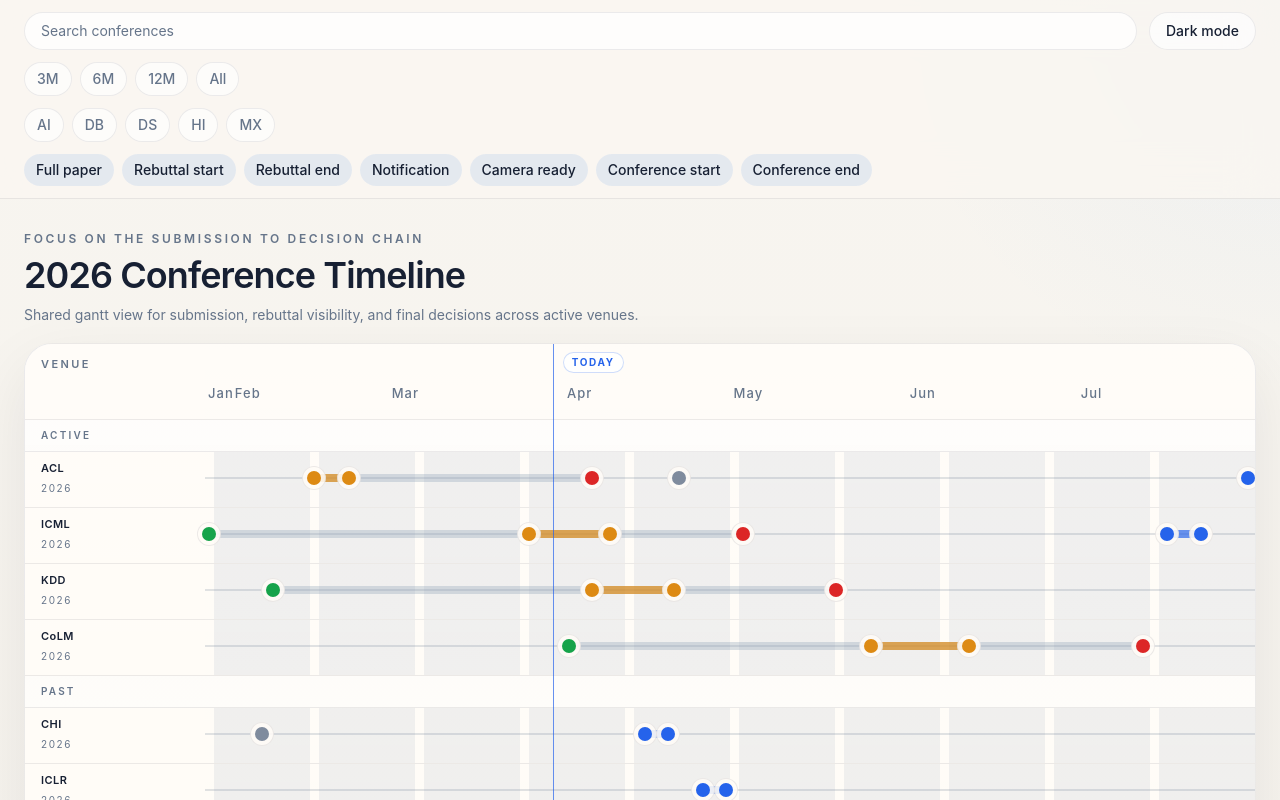
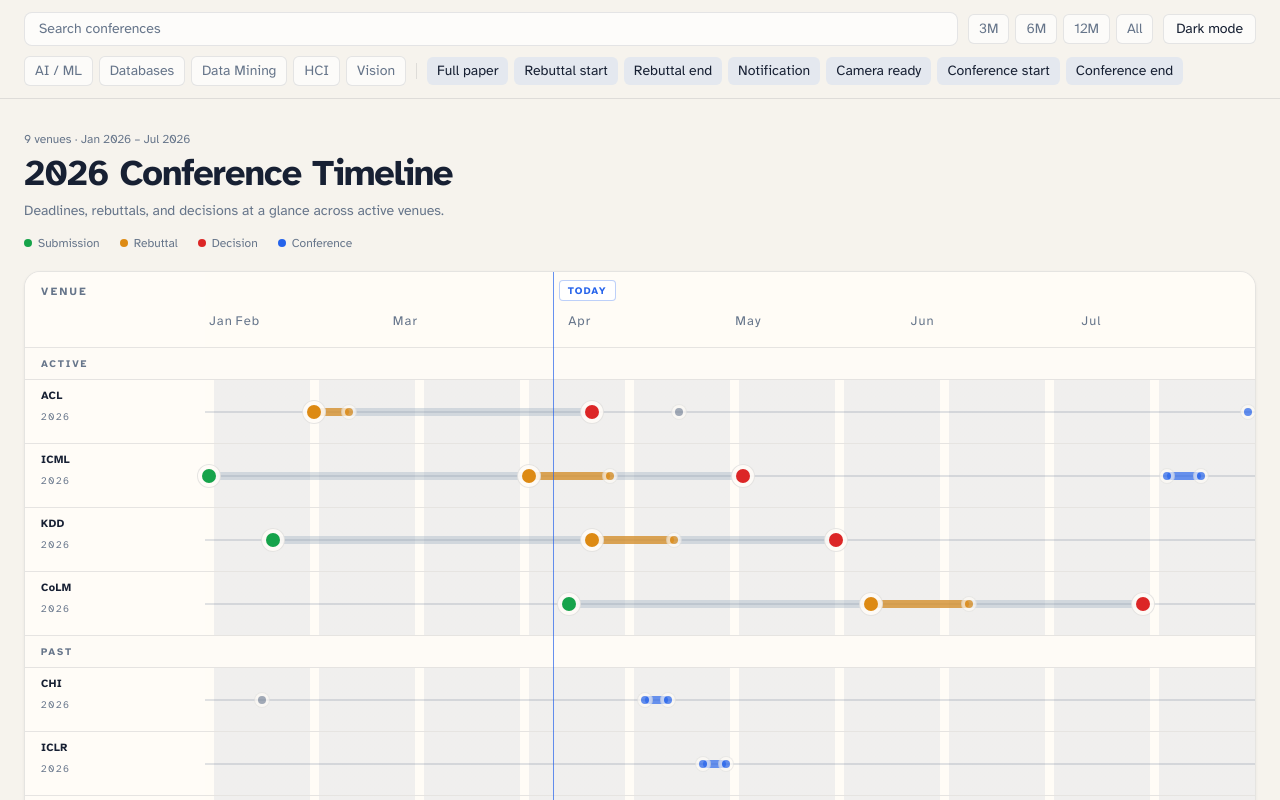
Before and after one commit to aprylewu/aitimeline, a Next.js app: page / in a window 1280 px wide. Shown: the top 800 px of the page. Built offline with nearby package versions, Linux system fonts and the light colour scheme.

Commit message:
Polish timeline browser filters and empty state

```diff
--- a/app/globals.css
+++ b/app/globals.css
@@ -4,10 +4,10 @@
   --page-bg: #f6f3ed;
   --surface-bg: rgba(255, 252, 247, 0.88);
   --surface-elevated: rgba(255, 255, 255, 0.92);
-  --controls-bg: rgba(250, 247, 242, 0.8);
+  --controls-bg: #f6f3ed;
   --input-bg: rgba(255, 255, 255, 0.72);
-  --tooltip-bg: rgba(255, 255, 255, 0.95);
-  --panel-border: rgba(15, 23, 42, 0.08);
+  --tooltip-bg: #fffcf7;
+  --panel-border: rgba(15, 23, 42, 0.1);
   --chip-bg: rgba(255, 255, 255, 0.68);
   --chip-active-bg: rgba(226, 232, 240, 0.88);
   --chip-border: rgba(15, 23, 42, 0.1);
@@ -35,9 +35,9 @@
   --page-bg: #070b14;
   --surface-bg: rgba(12, 18, 31, 0.88);
   --surface-elevated: rgba(17, 24, 39, 0.94);
-  --controls-bg: rgba(7, 11, 20, 0.86);
+  --controls-bg: #0a0f1a;
   --input-bg: rgba(15, 23, 42, 0.84);
-  --tooltip-bg: rgba(12, 18, 31, 0.96);
+  --tooltip-bg: #0c121f;
   --panel-border: rgba(148, 163, 184, 0.18);
   --chip-bg: rgba(15, 23, 42, 0.72);
   --chip-active-bg: rgba(30, 41, 59, 0.96);
@@ -68,39 +68,30 @@
 
 body {
   min-height: 100vh;
-  background:
-    radial-gradient(circle at top left, rgba(255, 255, 255, 0.16), transparent 28%),
-    linear-gradient(180deg, color-mix(in srgb, var(--page-bg) 78%, white) 0%, var(--page-bg) 100%);
+  background: var(--page-bg);
   color: var(--text-primary);
   font-family:
-    "Atkinson Hyperlegible",
+    var(--font-body),
     "SF Pro Display",
     "Helvetica Neue",
     "Segoe UI",
     sans-serif;
 }
 
-.timeline-browser {
-  background:
-    radial-gradient(circle at top right, rgba(96, 165, 250, 0.08), transparent 24%),
-    linear-gradient(180deg, color-mix(in srgb, var(--page-bg) 84%, white) 0%, var(--page-bg) 100%);
-}
-
 .timeline-shell {
-  background:
-    linear-gradient(180deg, color-mix(in srgb, var(--surface-elevated) 88%, transparent) 0%, var(--surface-bg) 100%);
-  box-shadow: 0 24px 64px rgba(15, 23, 42, 0.08);
+  background: var(--surface-bg);
+  box-shadow: 0 1px 3px rgba(15, 23, 42, 0.06);
 }
 
 .timeline-meta-head,
 .timeline-meta-cell {
-  background: color-mix(in srgb, var(--surface-bg) 92%, transparent);
+  background: color-mix(in srgb, var(--surface-bg) 96%, transparent);
 }
 
 .timeline-axis,
 .timeline-row {
   position: relative;
-  background: color-mix(in srgb, var(--surface-bg) 76%, transparent);
+  background: color-mix(in srgb, var(--surface-bg) 80%, transparent);
 }
 
 .timeline-axis {
@@ -132,21 +123,21 @@
   position: absolute;
   top: 8px;
   z-index: 1;
-  border: 1px solid color-mix(in srgb, var(--accent-secondary) 22%, transparent);
-  border-radius: 999px;
-  background: color-mix(in srgb, var(--surface-elevated) 88%, transparent);
+  border: 1px solid color-mix(in srgb, var(--accent-secondary) 30%, transparent);
+  border-radius: 4px;
+  background: var(--surface-elevated);
   padding: 2px 8px;
   font-size: 10px;
   font-weight: 700;
-  letter-spacing: 0.16em;
+  letter-spacing: 0.12em;
   text-transform: uppercase;
   color: var(--accent-secondary);
   white-space: nowrap;
-  transform: translateX(10px);
+  transform: translateX(6px);
 }
 
 .timeline-row {
-  height: 56px;
+  height: 64px;
 }
 
 .timeline-row-grid {
@@ -169,25 +160,17 @@
 
 .timeline-marker:hover,
 .timeline-marker:focus-visible {
-  box-shadow: 0 10px 24px var(--grid-glow);
+  box-shadow: 0 4px 12px var(--grid-glow);
   border-color: color-mix(in srgb, var(--timeline-neutral) 38%, var(--panel-border));
 }
 
 .conference-trigger {
-  transition: transform 160ms ease;
+  transition: color 160ms ease;
 }
 
 .conference-trigger-title,
 .conference-trigger-year {
-  transition:
-    transform 160ms ease,
-    color 160ms ease,
-    letter-spacing 160ms ease;
-}
-
-.conference-trigger:hover,
-.conference-trigger:focus-visible {
-  transform: translateX(2px);
+  transition: color 160ms ease;
 }
 
 .conference-trigger:hover .conference-trigger-title,
@@ -198,19 +181,18 @@
 .conference-trigger:hover .conference-trigger-year,
 .conference-trigger:focus-visible .conference-trigger-year {
   color: var(--text-primary);
-  letter-spacing: 0.18em;
 }
 
 .conference-detail-card {
   transform: translateY(-50%);
   transform-origin: left center;
-  animation: conference-card-enter 180ms cubic-bezier(0.2, 0.8, 0.2, 1);
+  animation: conference-card-enter 160ms cubic-bezier(0.2, 0.8, 0.2, 1);
 }
 
 @keyframes conference-card-enter {
   from {
     opacity: 0;
-    transform: translate(-8px, -50%) scale(0.985);
+    transform: translate(-4px, -50%) scale(0.99);
   }
 
   to {
@@ -220,12 +202,8 @@
 }
 
 @media (max-width: 900px) {
-  .timeline-shell {
-    border-radius: 22px;
-  }
-
   .timeline-row {
-    height: 60px;
+    height: 68px;
   }
 }
 
--- a/app/layout.tsx
+++ b/app/layout.tsx
@@ -1,9 +1,18 @@
 import type { Metadata } from "next";
+import { Atkinson_Hyperlegible } from "next/font/google";
 import "./globals.css";
 
+const bodyFont = Atkinson_Hyperlegible({
+  subsets: ["latin"],
+  weight: ["400", "700"],
+  display: "swap",
+  variable: "--font-body",
+});
+
 export const metadata: Metadata = {
-  title: "Create Next App",
-  description: "Generated by create next app",
+  title: "Conference Timeline",
+  description:
+    "Compare academic conference deadlines, rebuttal windows, and notification dates across venues.",
 };
 
 export default function RootLayout({
@@ -13,7 +22,7 @@
 }>) {
   return (
     <html lang="en">
-      <body>{children}</body>
+      <body className={bodyFont.variable}>{children}</body>
     </html>
   );
 }
--- a/src/components/timeline/controls-bar.tsx
+++ b/src/components/timeline/controls-bar.tsx
@@ -18,6 +18,20 @@
 }
 
 const PRESETS = ["3M", "6M", "12M", "All"] as const;
+
+const CATEGORY_LABELS: Record<ConferenceCategory, string> = {
+  AI: "AI / ML",
+  CG: "Graphics",
+  CT: "Theory",
+  DB: "Databases",
+  DS: "Data Mining",
+  HI: "HCI",
+  MX: "Vision",
+  NW: "Networks",
+  SC: "Security",
+  SE: "Software",
+};
+
 const MILESTONE_LABELS: Record<MilestoneType, string> = {
   abstract: "Abstract",
   fullPaper: "Full paper",
@@ -45,25 +59,17 @@
   onThemeToggle,
 }: ControlsBarProps) {
   return (
-    <div className="sticky top-0 z-20 border-b border-[var(--panel-border)] bg-[var(--controls-bg)] px-4 py-3 backdrop-blur-xl md:px-6">
-      <div className="mx-auto flex max-w-[1400px] flex-col gap-3">
-        <div className="flex flex-col gap-3 md:flex-row md:items-center">
+    <div className="sticky top-0 z-20 border-b border-[var(--panel-border)] bg-[var(--controls-bg)] px-4 py-3 md:px-6">
+      <div className="mx-auto flex max-w-[1400px] flex-col gap-2.5">
+        <div className="flex flex-col gap-2.5 md:flex-row md:items-center">
           <input
             value={query}
             onChange={(event) => onQueryChange(event.target.value)}
             placeholder="Search conferences"
-            className="min-w-64 flex-1 rounded-full border border-[var(--panel-border)] bg-[var(--input-bg)] px-4 py-2 text-sm text-[var(--text-primary)] outline-none transition placeholder:text-[var(--text-muted)] focus:border-[var(--accent-primary)]"
+            className="min-w-48 flex-1 rounded-lg border border-[var(--panel-border)] bg-[var(--input-bg)] px-3.5 py-1.5 text-sm text-[var(--text-primary)] outline-none transition placeholder:text-[var(--text-muted)] focus:border-[var(--accent-primary)]"
           />
-          <button
-            type="button"
-            onClick={onThemeToggle}
-            className="cursor-pointer rounded-full border border-[var(--panel-border)] bg-[var(--chip-bg)] px-4 py-2 text-sm font-medium text-[var(--text-primary)] transition hover:border-[var(--accent-primary)] hover:text-[var(--accent-primary)]"
-          >
-            {theme === "light" ? "Dark mode" : "Light mode"}
-          </button>
-        </div>
           <div
-          className="flex flex-wrap items-center gap-2"
+            className="flex items-center gap-1.5"
             role="group"
             aria-label="Range presets"
           >
@@ -72,14 +78,23 @@
                 key={preset}
                 type="button"
                 onClick={() => onPresetSelect(preset)}
-              className="cursor-pointer rounded-full border border-[var(--panel-border)] bg-[var(--chip-bg)] px-3 py-1.5 text-sm font-medium text-[var(--text-muted)] transition hover:border-[var(--accent-primary)] hover:text-[var(--text-primary)]"
+                className="cursor-pointer rounded-md border border-[var(--panel-border)] bg-[var(--chip-bg)] px-2.5 py-1 text-sm font-medium text-[var(--text-muted)] transition hover:border-[var(--accent-primary)] hover:text-[var(--text-primary)]"
               >
                 {preset}
               </button>
             ))}
           </div>
+          <button
+            type="button"
+            onClick={onThemeToggle}
+            className="cursor-pointer rounded-md border border-[var(--panel-border)] bg-[var(--chip-bg)] px-3 py-1 text-sm font-medium text-[var(--text-primary)] transition hover:border-[var(--accent-primary)] hover:text-[var(--accent-primary)]"
+          >
+            {theme === "light" ? "Dark mode" : "Light mode"}
+          </button>
+        </div>
+        <div className="flex flex-wrap items-center gap-1.5">
           <div
-          className="flex flex-wrap items-center gap-2"
+            className="flex flex-wrap items-center gap-1.5"
             role="group"
             aria-label="Category filters"
           >
@@ -92,19 +107,20 @@
                   type="button"
                   onClick={() => onCategoryToggle(category)}
                   aria-pressed={isActive}
-                className={`cursor-pointer rounded-full px-3 py-1.5 text-sm font-medium transition ${
+                  className={`cursor-pointer rounded-md px-2.5 py-1 text-sm font-medium transition ${
                     isActive
                       ? "bg-[var(--accent-primary)] text-white"
                       : "border border-[var(--panel-border)] bg-[var(--chip-bg)] text-[var(--text-muted)] hover:border-[var(--accent-primary)] hover:text-[var(--text-primary)]"
                   }`}
                 >
-                {category}
+                  {CATEGORY_LABELS[category]}
                 </button>
               );
             })}
           </div>
+          <span className="mx-1 hidden h-4 w-px bg-[var(--panel-border)] md:inline-block" />
           <div
-          className="flex flex-wrap items-center gap-2"
+            className="flex flex-wrap items-center gap-1.5"
             role="group"
             aria-label="Milestone filters"
           >
@@ -117,7 +133,7 @@
                   type="button"
                   onClick={() => onMilestoneToggle(milestoneType)}
                   aria-pressed={isActive}
-                className={`cursor-pointer rounded-full px-3 py-1.5 text-sm font-medium transition ${
+                  className={`cursor-pointer rounded-md px-2.5 py-1 text-sm font-medium transition ${
                     isActive
                       ? "bg-[var(--chip-active-bg)] text-[var(--text-primary)]"
                       : "border border-[var(--panel-border)] bg-[var(--chip-bg)] text-[var(--text-muted)] hover:border-[var(--accent-primary)] hover:text-[var(--text-primary)]"
@@ -130,5 +146,6 @@
           </div>
         </div>
       </div>
+    </div>
   );
 }
--- a/src/components/timeline/milestone-tooltip.tsx
+++ b/src/components/timeline/milestone-tooltip.tsx
@@ -26,7 +26,7 @@
   return (
     <div
       data-testid="milestone-tooltip"
-      className="pointer-events-none absolute top-0 left-0 z-20 -translate-x-1/2 -translate-y-[calc(100%+12px)] rounded-2xl border border-[var(--panel-border)] bg-[var(--tooltip-bg)] px-4 py-3 text-left shadow-lg backdrop-blur"
+      className="pointer-events-none absolute top-0 left-0 z-20 -translate-x-1/2 -translate-y-[calc(100%+12px)] rounded-xl border border-[var(--panel-border)] bg-[var(--tooltip-bg)] px-4 py-3 text-left shadow-lg"
       style={{ left: `${left}%`, minWidth: "20rem" }}
       role="tooltip"
       aria-live="polite"
--- a/src/components/timeline/timeline-browser.tsx
+++ b/src/components/timeline/timeline-browser.tsx
@@ -1,7 +1,7 @@
 "use client";
 
 import { useState } from "react";
-import { addMonths, parseISO, subMonths } from "date-fns";
+import { addMonths, format, parseISO, subMonths } from "date-fns";
 import { ControlsBar } from "./controls-bar";
 import { TimelineGrid } from "./timeline-grid";
 import { getDefaultVisibleRange } from "@/lib/timeline/date-range";
@@ -26,6 +26,13 @@
   "conferenceStart",
   "conferenceEnd",
 ];
+
+const LEGEND_ITEMS = [
+  { label: "Submission", variable: "--timeline-full-paper" },
+  { label: "Rebuttal", variable: "--timeline-rebuttal" },
+  { label: "Decision", variable: "--timeline-notification" },
+  { label: "Conference", variable: "--timeline-conference" },
+] as const;
 
 function toggleSetValue<T>(current: Set<T>, value: T) {
   const next = new Set(current);
@@ -65,6 +72,7 @@
   const [visibleMilestoneTypes, setVisibleMilestoneTypes] = useState(
     () => new Set<MilestoneType>(DEFAULT_VISIBLE_MILESTONE_TYPES),
   );
+  const defaultVisibleRange = getDefaultVisibleRange(now);
 
   const availableCategories = Array.from(
     new Set(conferences.map((conference) => conference.category)),
@@ -91,6 +99,13 @@
     });
   }
 
+  function clearAllFilters() {
+    setQuery("");
+    setCategories(new Set());
+    setVisibleMilestoneTypes(new Set(DEFAULT_VISIBLE_MILESTONE_TYPES));
+    setVisibleRange(defaultVisibleRange);
+  }
+
   const sections = organizeConferenceSections({
     conferences,
     query,
@@ -100,6 +115,17 @@
     now,
   });
   const visibleConferenceCount = sections.active.length + sections.past.length;
+  const hasMilestoneFilter = availableMilestoneTypes.some(
+    (type) => !visibleMilestoneTypes.has(type),
+  );
+  const hasVisibleRangeFilter =
+    visibleRange.start.getTime() !== defaultVisibleRange.start.getTime() ||
+    visibleRange.end.getTime() !== defaultVisibleRange.end.getTime();
+  const hasActiveFilters =
+    query.trim().length > 0 ||
+    categories.size > 0 ||
+    hasMilestoneFilter ||
+    hasVisibleRangeFilter;
 
   return (
     <main
@@ -127,21 +153,39 @@
         }
       />
       <section className="mx-auto max-w-[1400px] px-4 py-6 md:px-6 md:py-8">
-        <div className="mb-4">
-          <p className="text-xs font-semibold uppercase tracking-[0.22em] text-[var(--text-muted)]">
-            Focus on the submission to decision chain
+        <div className="mb-5">
+          <p className="text-xs font-medium text-[var(--text-muted)]">
+            {visibleConferenceCount} venue{visibleConferenceCount !== 1 ? "s" : ""}
+            {" · "}
+            {format(visibleRange.start, "MMM yyyy")}
+            {" – "}
+            {format(visibleRange.end, "MMM yyyy")}
           </p>
-          <h1 className="mt-2 text-3xl font-semibold tracking-tight md:text-4xl">
+          <h1 className="mt-1.5 text-3xl font-bold tracking-tight md:text-4xl">
             2026 Conference Timeline
           </h1>
-          <p className="mt-2 max-w-3xl text-sm leading-6 text-[var(--text-muted)]">
-            Shared gantt view for submission, rebuttal visibility, and final
-            decisions across active venues.
+          <p className="mt-1.5 max-w-2xl text-sm leading-6 text-[var(--text-muted)]">
+            Deadlines, rebuttals, and decisions at a glance across active
+            venues.
           </p>
+          <div
+            data-testid="timeline-legend"
+            className="mt-3 flex flex-wrap items-center gap-x-5 gap-y-1 text-xs text-[var(--text-muted)]"
+          >
+            {LEGEND_ITEMS.map((item) => (
+              <span key={item.label} className="flex items-center gap-1.5">
+                <span
+                  className="inline-block h-2 w-2 rounded-full"
+                  style={{ backgroundColor: `var(${item.variable})` }}
+                />
+                {item.label}
+              </span>
+            ))}
+          </div>
         </div>
         <div
           data-testid="timeline-surface"
-          className="timeline-shell overflow-x-auto rounded-[28px] border border-[var(--panel-border)]"
+          className="timeline-shell overflow-x-auto rounded-2xl border border-[var(--panel-border)]"
         >
           <TimelineGrid
             sections={[
@@ -153,8 +197,19 @@
           />
         </div>
         {visibleConferenceCount === 0 ? (
-          <div className="mt-4 rounded-2xl border border-[var(--panel-border)] bg-[var(--surface-bg)] px-4 py-3 text-sm text-[var(--text-muted)]">
-            No conferences match the current filters.
+          <div className="mt-4 rounded-lg border border-[var(--panel-border)] bg-[var(--surface-bg)] px-5 py-4">
+            <p className="text-sm text-[var(--text-muted)]">
+              No conferences match the current filters.
+            </p>
+            {hasActiveFilters ? (
+              <button
+                type="button"
+                onClick={clearAllFilters}
+                className="mt-2 cursor-pointer text-sm font-medium text-[var(--accent-primary)] transition hover:underline"
+              >
+                Clear all filters
+              </button>
+            ) : null}
           </div>
         ) : null}
       </section>
--- a/src/components/timeline/timeline-grid.tsx
+++ b/src/components/timeline/timeline-grid.tsx
@@ -38,7 +38,6 @@
   key: string;
   start: string;
   tone: TimelineTone;
-  top: string;
 }
 
 type TimelineTone =
@@ -73,8 +72,7 @@
           key: "rebuttal",
           start: rebuttalStart.dateStart,
           end: rebuttalEnd.dateStart,
-          tone: "rebuttal",
-          top: "top-[22px]",
+          tone: "rebuttal" as TimelineTone,
         }
       : null,
     conferenceStart && conferenceEnd
@@ -82,8 +80,7 @@
           key: "conference",
           start: conferenceStart.dateStart,
           end: conferenceEnd.dateStart,
-          tone: "conference",
-          top: "top-[22px]",
+          tone: "conference" as TimelineTone,
         }
       : null,
   ].filter(Boolean) as RangeSegment[];
@@ -130,11 +127,11 @@
   }
 
   if (tone === "fullPaper") {
-    return "border-[#16a34a] bg-[#16a34a]";
+    return "border-[var(--timeline-full-paper)] bg-[var(--timeline-full-paper)]";
   }
 
   if (tone === "notification") {
-    return "border-[#dc2626] bg-[#dc2626]";
+    return "border-[var(--timeline-notification)] bg-[var(--timeline-notification)]";
   }
 
   if (tone === "rebuttal") {
@@ -169,7 +166,7 @@
   return (
     <div className="relative min-w-[980px]">
       <div className="grid grid-cols-[180px_minmax(0,1fr)]">
-        <div className="timeline-meta-head border-b border-[var(--panel-border)] px-4 py-3 text-[11px] font-semibold uppercase tracking-[0.22em] text-[var(--text-muted)]">
+        <div className="timeline-meta-head border-b border-[var(--panel-border)] px-4 py-3 text-[11px] font-bold uppercase tracking-[0.22em] text-[var(--text-muted)]">
           Venue
         </div>
         <div className="timeline-axis border-b border-[var(--panel-border)] px-4 py-3">
@@ -199,7 +196,7 @@
           return (
             <Fragment key={section.id}>
               <div
-                className="timeline-section-label border-b border-[var(--panel-border)] px-4 py-2 text-[10px] font-semibold uppercase tracking-[0.22em] text-[var(--text-muted)]"
+                className="timeline-section-label border-b border-[var(--panel-border)] px-4 py-2 text-[10px] font-bold uppercase tracking-[0.18em] text-[var(--text-muted)]"
               >
                 {section.label}
               </div>
@@ -237,7 +234,7 @@
                       {showConferenceDetails ? (
                         <div
                           data-testid={`conference-detail-card-${conference.id}`}
-                          className="conference-detail-card absolute top-1/2 left-3 z-30 w-80 rounded-2xl border border-[var(--panel-border)] bg-[var(--tooltip-bg)] p-4 shadow-xl backdrop-blur"
+                          className="conference-detail-card absolute top-1/2 left-3 z-30 w-80 rounded-xl border border-[var(--panel-border)] bg-[var(--tooltip-bg)] p-4 shadow-lg"
                         >
                           <ConferenceMetaColumn conference={conference} />
                         </div>
@@ -245,13 +242,13 @@
                     </div>
                     <div className="timeline-row border-b border-[var(--panel-border)] px-4">
                       <div className="timeline-row-grid pointer-events-none absolute inset-0" />
-                      <div className="absolute top-[25px] left-0 right-0 h-[2px] bg-[var(--path-baseline)]" />
+                      <div className="absolute top-[31px] left-0 right-0 h-[2px] bg-[var(--path-baseline)]" />
                       {firstPrimaryMilestone && lastPrimaryMilestone ? (
                         <div
                           data-testid={`primary-path-${conference.id}`}
                           data-path-start={firstPrimaryMilestone.type}
                           data-path-end={lastPrimaryMilestone.type}
-                          className="absolute top-[22px] h-[8px] rounded-full bg-[var(--path-track)]"
+                          className="absolute top-[28px] h-[8px] rounded-full bg-[var(--path-track)]"
                           style={{
                             left: `${getPositionPercent(
                               parseISO(firstPrimaryMilestone.dateStart),
@@ -286,7 +283,7 @@
                             data-testid={`range-${conference.id}-${segment.key}`}
                             data-tone={segment.tone}
                             key={`${conference.id}-${segment.key}`}
-                            className={`absolute h-[8px] rounded-full ${getToneClass(segment.tone, "range")} ${segment.top}`}
+                            className={`absolute top-[28px] h-[8px] rounded-full ${getToneClass(segment.tone, "range")}`}
                             style={{
                               left: `${left}%`,
                               width: `${Math.max(1.5, right - left)}%`,
@@ -328,11 +325,17 @@
                               })
                             }
                             onBlur={() => setHoveredMilestone(null)}
-                            className="timeline-marker absolute top-[14px] h-6 w-6 -translate-x-1/2 rounded-full border border-[var(--panel-border)] bg-[var(--surface-bg)]"
+                            className={`timeline-marker absolute -translate-x-1/2 rounded-full border border-[var(--panel-border)] bg-[var(--surface-bg)] ${
+                              isPrimaryPath
+                                ? "top-[20px] h-6 w-6"
+                                : "top-[24px] h-4 w-4 opacity-70"
+                            }`}
                             style={{ left: `${left}%` }}
                           >
                             <span
-                              className={`absolute inset-[4px] rounded-full ${getToneClass(tone, "marker")}`}
+                              className={`absolute rounded-full ${getToneClass(tone, "marker")} ${
+                                isPrimaryPath ? "inset-[4px]" : "inset-[3px]"
+                              }`}
                             />
                             {isHovered ? (
                               <MilestoneTooltip
```
Also changed, not shown: 2 other files (tests, documents, lock files or other folders). Lines whose indentation alone changed are shown as unchanged.
